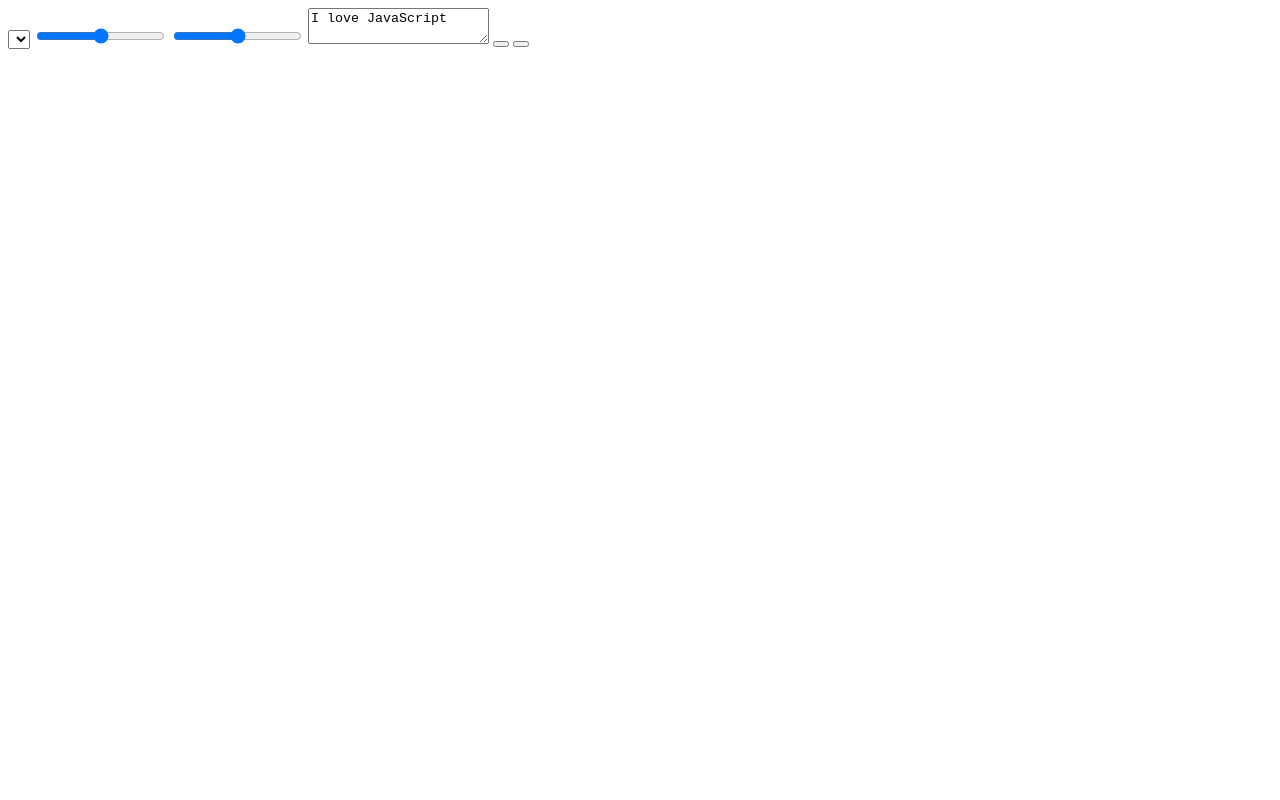
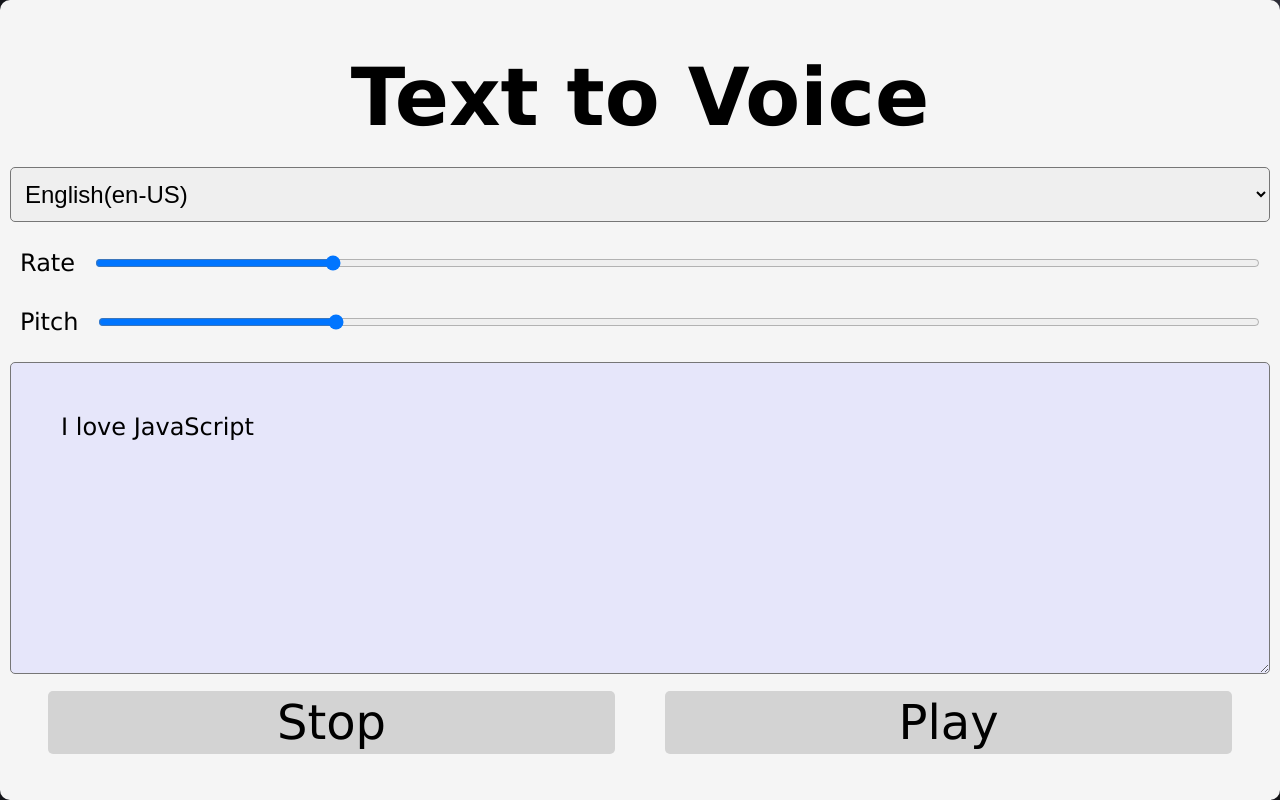
Before and after one commit to SMOS-Github/Text-to-Speech, a website: page index.html in a window 1280 px wide. Drawn offline with Linux system fonts and the light colour scheme.

Commit message:
Update
Ready to Use For All Languages.

```diff
--- a/app.js
+++ b/app.js
@@ -1 +1,50 @@
-console.log("Alex");
+const message = new SpeechSynthesisUtterance();
+//console.log(message);
+let voices = [];
+const voicesDopdown = document.querySelector('[name="voice"]');//this style tells that element can access the inside element without calling like array of foreach
+//console.log(voicesDopdown);
+const options = document.querySelectorAll('[type="range"],[name="text"]');
+//console.log(options);
+
+const playBtn = document.querySelector(".play");
+const stopBtn = document.querySelector(".stop");
+message.text = document.querySelector('[name="text"]').value;
+
+//console.log(message.text);
+
+function ShowVoiceModules() {
+    voices = this.getVoices();
+    //console.log(voices); //show all voices data availabe according to os and browser in Edge its around 400 voice modules
+    const voiceOptions = voices
+        .map(voice => `<option value="${voice.name}">${voice.name}(${voice.lang})</opton>`)
+        .join('');
+    voicesDopdown.innerHTML = voiceOptions;
+
+    console.log(voiceOptions);
+}
+
+function SetVoice() {
+    console.log(this.value);
+    message.voice = voices.find(voice => voice.name === this.value);
+    Toggle();
+}
+function Toggle(speaking=true) {
+    speechSynthesis.cancel();
+    if (speaking) {
+        speechSynthesis.speak(message);
+    }
+}
+function SetOption() {
+    console.log(this.name, this.value);
+    message[this.name] = this.value;
+    Toggle();
+}
+speechSynthesis.addEventListener('voiceschanged', ShowVoiceModules);
+voicesDopdown.addEventListener('change', SetVoice);
+
+options.forEach(option =>
+    option.addEventListener('change', SetOption)
+);
+
+playBtn.addEventListener('click', Toggle);
+stopBtn.addEventListener('click', () => Toggle(false));
--- a/index.html
+++ b/index.html
@@ -3,23 +3,36 @@
 <head>
     <meta charset="utf-8" />
     <title>Text to Speech</title>
+    <link rel="stylesheet" href="style.css" />
 </head>
 <body>
     <div class="container">
 
-        <select>
-            <option>
-            </option>
-        </select>
+        <h1>Text to Voice</h1>
 
-        <label for="rate"></label>
-        <input type="range" name="rate" class="range-handle"/>
-        <label for="pitch"></label>
-        <input type="range" name="pitch" class="range-handle"/>
+        <div class="opt">
+            <select name="voice">
+                <option>English(en-US)</option>
+            </select>
+        </div>
 
-        <textarea class="text-box">I love JavaScript</textarea>
-        <button class="stop"></button>
-        <button class="play"></button>
+        <div class="sliders-f">
+            <label for="rate">Rate</label>
+            <input type="range" name="rate" min="0" max="1" step="0.01" value="0.2" class="range-handle" />
+        </div>
+        <div class="slider-s">
+            <label for="pitch">Pitch</label>
+            <input type="range" name="pitch" min="0" max="1" step="0.01" value="0.2" class="range-handle" />
+        </div>
+
+        <textarea class="text-box" name="text">I love JavaScript</textarea>
+
+        <div class="btns">
+            <button class="stop">Stop</button>
+            <button class="play">Play</button>
+        </div>
+
     </div>
+    <script src="app.js"></script>
 </body>
 </html>
--- a/style.css
+++ b/style.css
@@ -1,11 +1,166 @@
-*{
-    margin:0;
-    padding:0;
-    box-sizing:border-box;
-}
-html{
+* {
+    margin: 0;
+    padding: 0;
+    box-sizing: border-box;
 
 }
-body{
 
+html {
+    font-family: Cera Pro,Verdana,Arial,sans-serif;
 }
+
+body {
+    height: 100vh;
+    width: 100vw;
+    display: flex;
+    justify-content: center;
+    align-items: center;
+    background-image: url("bggg.jpg");
+    background-size: cover;
+}
+
+.container {
+    height: 70%;
+    width: 40%;
+    background-color: whitesmoke;
+    border-radius: 10px;
+    padding: 10px;
+    display: flex;
+    justify-content: center;
+    align-items: center;
+    flex-direction: column;
+    position: relative;
+    top: 0;
+    left: 0;
+}
+
+h1 {
+    height: 15%;
+    width: 100%;
+    font-size: 3rem;
+    display: flex;
+    justify-content: center;
+    align-items: center;
+    flex-direction: row;
+}
+
+.opt {
+    height: 10%;
+    width: 100%;
+    display: flex;
+    justify-content: center;
+    align-items: center;
+}
+
+select {
+    height: 70%;
+    width: 100%;
+    padding: 10px;
+    border-radius: 5px;
+}
+
+.sliders-f, .slider-s {
+    height: 10%;
+    width: 100%;
+    padding: 10px;
+    margin: 10px;
+    display: flex;
+    justify-content: center;
+    align-items: center;
+    gap: 10px;
+}
+
+.text-box {
+    height: 40%;
+    width: 100%;
+    margin: 10px;
+    padding: 10px;
+    border-radius: 5px;
+    background-color: lavender;
+    font-size: 1rem;
+    font-family: Cera Pro,Verdana,Arial,sans-serif;
+    resize: vertical;
+}
+
+.btns {
+    height: 10%;
+    width: 100%;
+    display: flex;
+    flex-direction: row;
+    justify-content: center;
+    align-items: center;
+    gap: 50px;
+}
+
+.range-handle {
+    height: 10%;
+    width: 100%;
+}
+
+button {
+    height: 80%;
+    width: 45%;
+    border: none;
+    background-color: lightgray;
+    border-radius: 5px;
+    font-size: 1.2rem;
+    font-family: Cera Pro,Verdana,Arial,sans-serif;
+    transition:all 0.15s;
+}
+button:active {
+    font-size: 1.3rem;
+    background-color: gray;
+    transform: scale(1.05);
+}
+
+@media(width>720px){
+    .container {
+        height: 100%;
+        width: 100%;
+        background-color: whitesmoke;
+        padding: 10px;
+        display: flex;
+        justify-content: center;
+        align-items: center;
+        flex-direction: column;
+        position: relative;
+        top: 0;
+        left: 0;
+    }
+    button{
+        font-size:3rem;
+    }
+    .text-box{
+        padding:50px;
+        font-size:1.5rem;
+    }
+    .range-handle {
+        height: 50%;
+        width: 100%;
+    }
+    .sliders-f, .slider-s {
+        height: 5%;
+        width: 100%;
+        display: flex;
+        justify-content: center;
+        align-items: center;
+        gap: 20px;
+        font-size: 1.5rem;
+    }
+    select {
+        height: 70%;
+        width: 100%;
+        padding: 10px;
+        border-radius: 5px;
+        font-size:1.5rem;
+    }
+    h1 {
+        height: 15%;
+        width: 100%;
+        font-size: 5rem;
+        display: flex;
+        justify-content: center;
+        align-items: center;
+        flex-direction: row;
+    }
+}
```
Also changed, not shown: package.json (added, +18 -0 lines), bggg.jpg (added), 1 other file.
